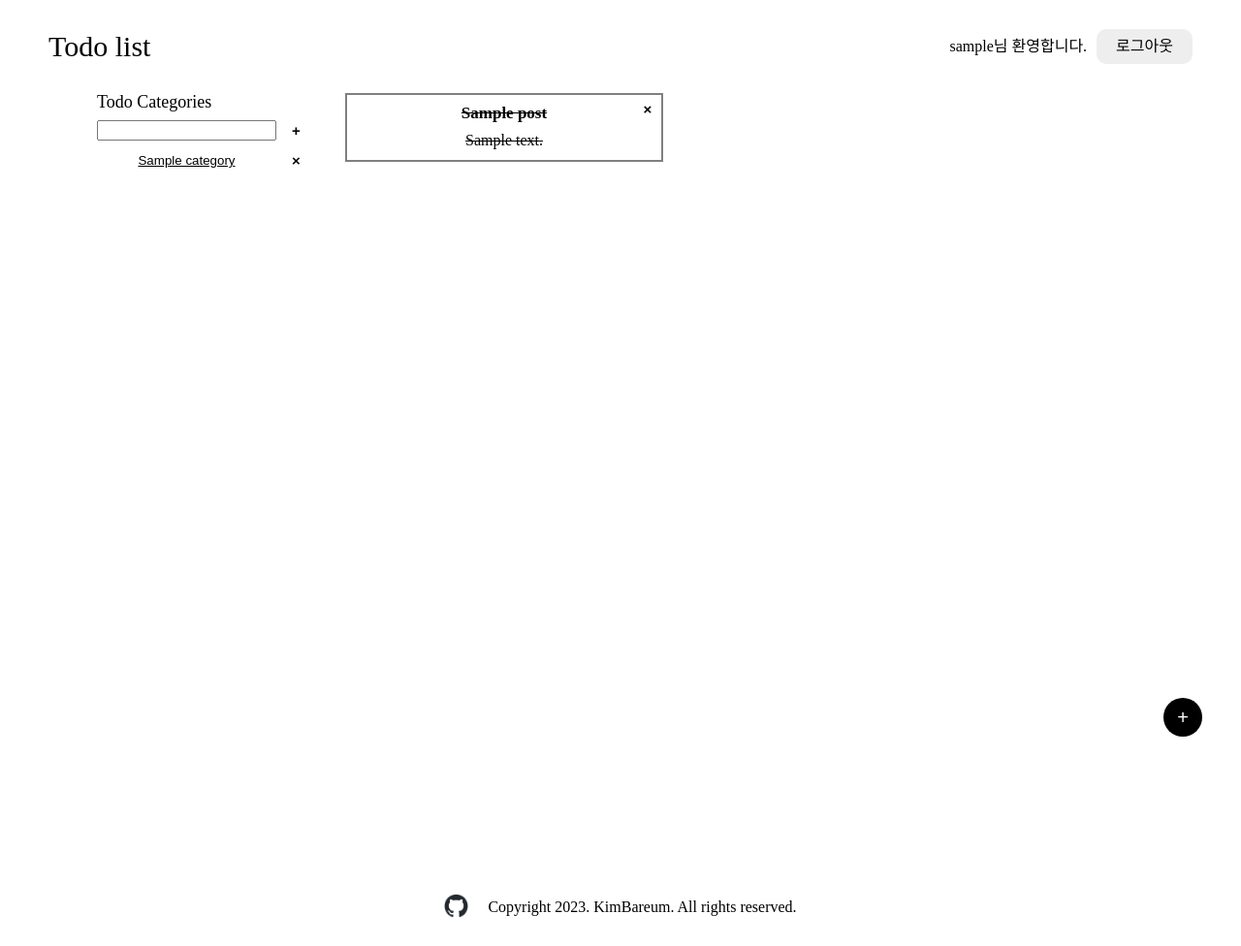
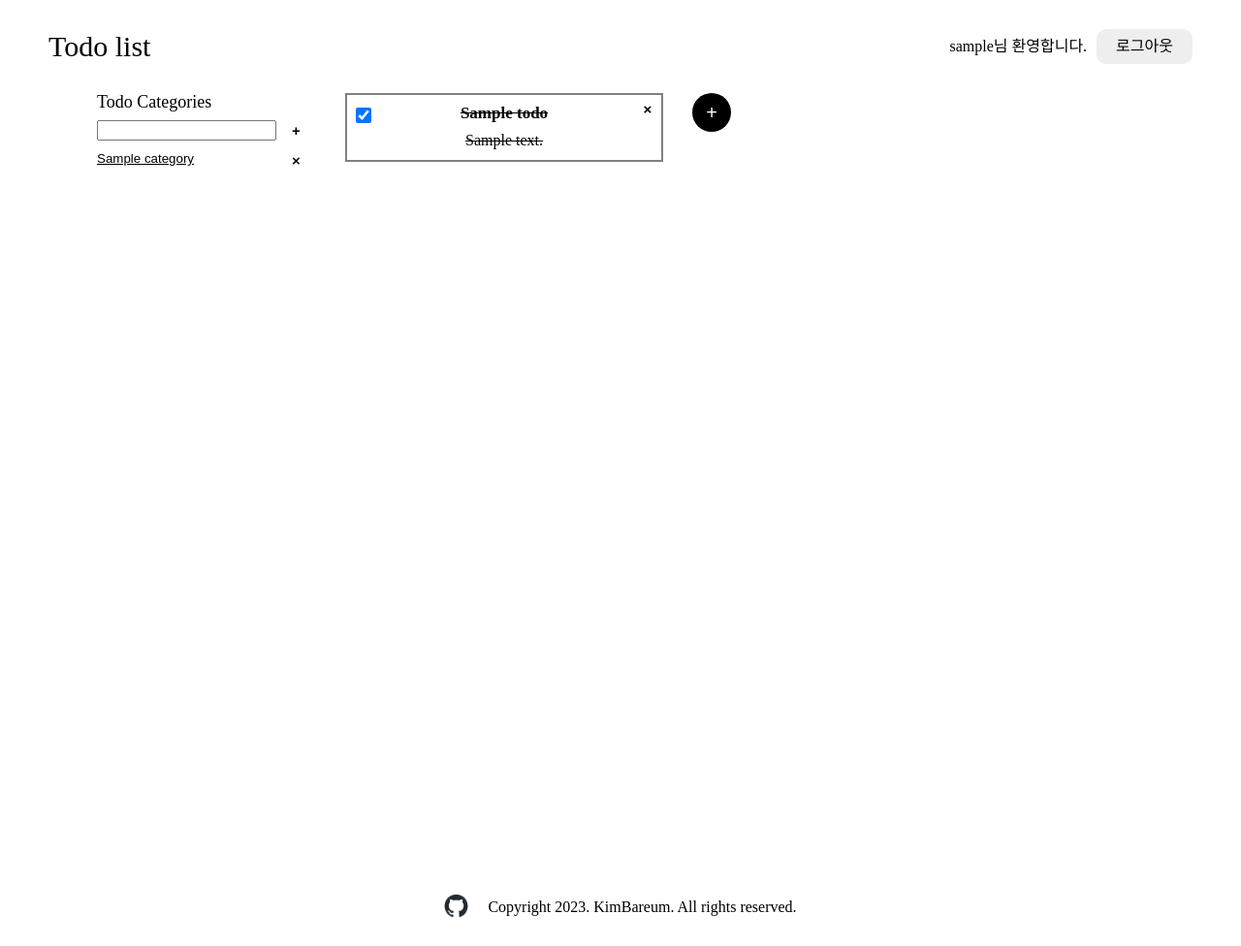
Before and after one commit to kimbareum/Todolist-serversideRender, a Django app: page /todolist/list/ in a window 1280 px wide. Shown: the whole page at 97% size. Run offline with Django 4.2, Linux system fonts and the light colour scheme; a user stored in the database is signed in; tables that the repository leaves empty hold one stand-in row (values such as "Sample post").

Commit message:
서버사이드 렌더링으로 재구성 완료

```diff
--- a/templates/base.html
+++ b/templates/base.html
@@ -15,7 +15,7 @@
 <body>
   <header class="header">
     <h1 class="title">
-      <a href="/">Todo list</a>
+      <a href="{% url 'todolist:index' %}">Todo list</a>
     </h1>
     <nav class="header-button">
     {% if user.is_authenticated %}
@@ -23,7 +23,7 @@
         <a href="{% url 'user:logout' %}">로그아웃</a>
     {% else %}
         <a href="{% url 'user:login' %}">로그인</a>
-        <a href="/signup/">회원가입</a>
+        <a href="{% url 'user:signup' %}">회원가입</a>
     {% endif %}
     </nav>
   </header>
--- a/todolist/admin.py
+++ b/todolist/admin.py
@@ -1,6 +1,6 @@
 from django.contrib import admin
-from .models import Category, Post
+from .models import Category, Todo
 # Register your models here.
 
 admin.site.register(Category)
-admin.site.register(Post)
+admin.site.register(Todo)
--- a/todolist/models.py
+++ b/todolist/models.py
@@ -3,15 +3,15 @@
 
 # Create your models here.
 class Category(models.Model):
-    name = models.CharField(max_length=50)
+    name = models.CharField(max_length=15)
     user = models.ForeignKey(User, on_delete=models.CASCADE)
 
     def __str__(self):
         return f'{self.user} - {self.name}'
 
 
-class Post(models.Model):
-    title = models.CharField(max_length=50)
+class Todo(models.Model):
+    title = models.CharField(max_length=15)
     content = models.TextField()
     is_clear = models.BooleanField(default=False)
     category = models.ForeignKey('Category', on_delete=models.CASCADE)
--- a/todolist/static/css/todo.css
+++ b/todolist/static/css/todo.css
@@ -101,6 +101,14 @@
     line-height: 20px;
 }
 
+.todo-toggle {
+    position: absolute;
+    left: 5px;
+    width: 16px;
+    height: 16px;
+    top: auto;
+}
+
 .todo-delete {
     position: absolute;
     top: 5px;
@@ -118,9 +126,7 @@
 }
 
 .show-editor {
-    position: fixed;
-    right: 40px;
-    bottom: 40px;
+    margin-left: auto;
     background: black;
     color: white;
     border: none;
--- a/todolist/templates/todolist/index.html
+++ b/todolist/templates/todolist/index.html
@@ -9,8 +9,8 @@
       <div class="index-subtitle">
         <h2>여러분의 Todo List를 관리하세요.</h2>
         <div class="index-linkwrap">
-          <a href="/login/">로그인하기</a>
-          <a href="/signup/">시도해보기</a>
+          <a href="{% url 'user:login' %}">로그인하기</a>
+          <a href="{% url 'user:signup' %}">시도해보기</a>
         </div>
       </div>
       <div class="index-description">
--- a/todolist/templates/todolist/todo.html
+++ b/todolist/templates/todolist/todo.html
@@ -9,39 +9,65 @@
       <div class="category-title">
         <h2>Todo Categories</h2>
       </div>
-      <form method="post" class="category-add">
-        <input type="text" id="category_input" name="name" />
+      <form action="{% url 'todolist:category-write' %}" method="post" class="category-add">
+        {% csrf_token %}
+        <input type="text" id="category_input" name="name" required/>
         <button type="submit" class="category-addbtn">&#43;</button>
       </form>
         <div class="category-list">
+        {% if categories %}
           {% for category in categories %}
-          {% if forloop.first %}
-          <div class="category show" category="{{category.pk}}">
+            {% if category.pk == category_id %}
+            <div class="category show">
             {% else %}
-          <div class="category" category="{{category.pk}}">
+            <div class="category">
             {% endif %}
-            <button type="button" class="category-select" category="{{category.pk}}">{{category.name}}</button>
-            <button type="button" class="category-delete" category="{{category.pk}}">&#215;</button>
+              <form action="{% url 'todolist:todo-detail' category_id=category.pk %}" method="get">
+                <button type="submit" class="category-select" category="{{category.pk}}">{{category.name}}</button>
+              </form>
+              <form action="{% url 'todolist:category-delete' category_id=category.pk %}" method="post">
+                {% csrf_token %}
+                <button type="submit" class="category-delete" category="{{category.pk}}">&#215;</button>
+              </form>
             </div>
           {% endfor %}
+        {% else %}
+          <p>카테고리가 없습니다.</p>
+        {% endif %}
         </div>
     </nav>
     <section class="todo-list">
-      {% for post in posts %}
-      {% if post.is_clear %}
-      <div class="todo-box clear" todo-id="{{post.pk}}">
+      {% if todos %}
+        {% for todo in todos %}
+        {% if todo.is_clear %}
+        <div class="todo-box clear">
+          <input type="checkbox" class="todo-toggle" url="{% url 'todolist:todo-toggle' todo_id=todo.pk %}" checked>
         {% else %}
-      <div class="todo-box" todo-id="{{post.pk}}">
+        <div class="todo-box">
+          <input type="checkbox" class="todo-toggle" url="{% url 'todolist:todo-toggle' todo_id=todo.pk %}">
         {% endif %}
-        <h3 class="todo-title">{{post.title}}</h3>
-        <p class="todo-content">{{post.content}}</p>
-        <div class="todo-button">
-          <button type="button" class="todo-delete" todo-id="{{post.pk}}">&#215;</button>
+          <h3 class="todo-title">{{todo.title}}</h3>
+          <p class="todo-content">{{todo.content}}</p>
+          <div >
+            <form action="{% url 'todolist:todo-delete' todo_id=todo.pk %}" method="post" class="todo-button">
+              {% csrf_token %}
+              <button type="submit" class="todo-delete">&#215;</button>
+            </form>
           </div>
         </div>
         {% endfor %}
+        <button type="button" class="show-editor">+</button>
+      {% else %}
+        {% if category_id %}
+          <div class="todo-box">할 일이 없습니다.</div>
+          <button type="button" class="show-editor">+</button>
+        {% else %}
+          <div class="todo-box">카테고리를 생성해주세요.</div>
+        {% endif %}
+      {% endif %}
     </section>
-    <form class="todo-editor" method="post">
+    {% if category_id %}
+    <form class="todo-editor" action="{% url 'todolist:todo-write' category_id=category_id %}" method="post">
       <div class="editor-wrap">
         <label for="editor-title">제목</label>
         <input
@@ -59,15 +85,50 @@
           <button type="submit" class="editor-submit">완료</button>
         </div>
       </div>
+      {% csrf_token %}
       </form>
-    <button type="button" class="show-editor">+</button>
+    {% endif %}
   </main>
 {% endblock body %}
 {% block js %}
   <script>
+    if ("{{ category_id }}" !== "None") {
       const csrfToken = "{{ csrf_token }}";
+      const todoEditor = document.querySelector(".todo-editor");
+      const showEditorBtn = document.querySelector(".show-editor");
+      const closeEditorBtn = document.querySelector(".editor-cancle");
+      const todoToggle = document.querySelectorAll(".todo-toggle");
+
+      const editorToggle = () => {
+          todoEditor.classList.toggle("show");
+          if (todoEditor.classList.contains("show")){
+              todoEditor.querySelector("input").focus();
+          }
+      }
+      showEditorBtn.addEventListener("click", () => {
+          editorToggle();
+      })
+
+      closeEditorBtn.addEventListener("click", () => {
+          editorToggle();
+      })
+      todoToggle.forEach((checkBox) => {
+      const box = checkBox.parentElement
+      const url = checkBox.getAttribute("url")
+      checkBox.addEventListener("change", ()=>{
+        fetch(url,{
+          method: "post",
+          headers: {
+              "X-CSRFToken": csrfToken
+          },
+              redirect: "follow",
+          })
+        box.classList.toggle("clear");
+        })
+      })
+    }
   </script>
-  <script src="{% static '/js/todo.js' %}" type="module"></script>
+{# <script src="{% static '/js/todo.js' %}" type="module"></script> #}
 {% endblock js %}
 </body>
 </html>
--- a/todolist/urls.py
+++ b/todolist/urls.py
@@ -6,19 +6,10 @@
 urlpatterns = [
     path('', views.Index.as_view(), name='index'),
     path('list/', views.TodoList.as_view(), name='todo'),
-    # path('', views.index), # FBV
-    # path('', views.Index.as_view(), name='list'), # CBV
-    # path('write/', views.write, name='write'),
-    # 제네릭뷰
-    # path('', views.List.as_view(), name='list'),
-    # path('write/', views.Write.as_view(), name='write'),
-    # path('detail/<int:post_id>/', views.DetailView.as_view(), name='detail'),
-    # path('detail/<int:pk>/edit', views.Update.as_view(), name='edit'),
-    # path('detail/<int:pk>/delete', views.Delete.as_view(), name='delete'),
-    # # 코멘트
-    # path('detail/<int:post_id>/comment/write', views.CommentWrite.as_view(), name='cm-write'),
-    # path('detail/comment/<int:comment_id>/delete', views.CommentDelete.as_view(), name='cm-delete'),
-    # # 태그
-    # path('detail/<int:post_id>/tag/write', views.HashTagWrite.as_view(), name='tag-write'),
-    # path('detail/tag/<int:hashTag_id>/delete', views.HashTagDelete.as_view(), name='tag-delete'),
+    path('list/<int:category_id>', views.TodoList.as_view(), name='todo-detail'),
+    path('list/write', views.CategoryWrite.as_view(), name='category-write'),
+    path('list/<int:category_id>/delete', views.CategoryDelete.as_view(), name='category-delete'),
+    path('list/<int:category_id>/todo/write', views.TodoWrite.as_view(), name='todo-write'),
+    path('list/todo/<int:todo_id>/delete', views.TodoDelete.as_view(), name='todo-delete'),
+    path('list/todo/<int:todo_id>/toggle', views.TodoClearToggle.as_view(), name='todo-toggle'),
 ]
--- a/todolist/views.py
+++ b/todolist/views.py
@@ -1,30 +1,88 @@
 from django.shortcuts import render, redirect
 from django.views import View
-# from django.contrib.auth.decorators import login_required
 from django.contrib.auth.mixins import LoginRequiredMixin
-from .models import Category, Post
+from django.http import JsonResponse
+
+from .models import Category, Todo
+from .forms import CategoryForm, TodoForm
 
 
 # Create your views here.
 class Index(View):
 
     def get(self, request):
+        if request.user.is_authenticated:
+            return redirect('todolist:todo')
         return render(request, 'todolist/index.html')
 
 
 class TodoList(LoginRequiredMixin, View):
 
-    def get(self, request):
+    def get(self, request, category_id=None):
         user = request.user
         categories = Category.objects.filter(user=user)[::-1]
-        try:
-            posts = Post.objects.filter(category=categories[0].pk)[::-1]
-        except:
-            posts = {}
+        if categories:
+            if category_id is None:
+                category_id = categories[0].pk
+            todos = Todo.objects.filter(category=category_id)
+        else:
+            todos = {}
 
         context = {
             'categories': categories,
-            'posts': posts,
+            'todos': todos,
+            'category_id': category_id,
         }
 
         return render(request, 'todolist/todo.html', context)
+
+
+class CategoryWrite(View):
+
+    def post(self, request):
+        form = CategoryForm(request.POST)
+        if form.is_valid():
+            user = request.user
+            name = form.cleaned_data['name']
+            category = Category.objects.create(name=name, user=user)
+            return redirect(f'todolist:todo-detail', category_id=category.pk)
+
+
+class CategoryDelete(View):
+
+    def post(self, request, category_id):
+        category = Category.objects.get(pk=category_id)
+        category.delete()
+        return redirect('todolist:todo')
+
+
+class TodoWrite(View):
+
+    def post(self, request, category_id):
+        form = TodoForm(request.POST)
+        if form.is_valid():
+            category = Category.objects.get(pk=category_id)
+            title = form.cleaned_data['title']
+            content = form.cleaned_data['content']
+            todo = Todo.objects.create(title=title, content=content, category=category)
+            return redirect('todolist:todo-detail', category_id=category_id)
+
+
+class TodoDelete(View):
+
+    def post(self, request, todo_id):
+        todo = Todo.objects.get(pk=todo_id)
+        category_id = todo.category.id
+        todo.delete()
+        return redirect('todolist:todo-detail', category_id=category_id)
+
+
+class TodoClearToggle(View):
+
+    def post(self, request, todo_id):
+        todo = Todo.objects.get(pk=todo_id)
+        todo.is_clear = not todo.is_clear
+        todo.save()
+        category_id = todo.category.id
+        return JsonResponse({'is_clear': todo.is_clear})
+        # return redirect('todolist:todo-detail', category_id=category_id)
--- a/user/models.py
+++ b/user/models.py
@@ -4,7 +4,7 @@
 
 # Create your models here.
 class User(AbstractUser):
-    nickname = models.CharField(max_length=50)
+    nickname = models.CharField(max_length=15)
 
     def __str__(self):
         return self.username
--- a/user/templates/user/login.html
+++ b/user/templates/user/login.html
@@ -5,7 +5,7 @@
 {% endblock head %}
 {% block body %}
   <main class="login-main">
-    <form class="login-form" action="" method="post" novalidate>
+    <form class="login-form" action="" method="post">
         {% csrf_token %}
         <div class="login-input">
           <label for="id_username">사용자 이름</label>
--- a/user/urls.py
+++ b/user/urls.py
@@ -7,20 +7,5 @@
 urlpatterns = [
     path("login/", views.CustomLogin.as_view(), name='login'),
     path("logout/", LogoutView.as_view(next_page="todolist:index"), name='logout'),
-    # path('', views.Index.as_view(), name='index'),
-    # path('', views.index), # FBV
-    # path('', views.Index.as_view(), name='list'), # CBV
-    # path('write/', views.write, name='write'),
-    # 제네릭뷰
-    # path('', views.List.as_view(), name='list'),
-    # path('write/', views.Write.as_view(), name='write'),
-    # path('detail/<int:post_id>/', views.DetailView.as_view(), name='detail'),
-    # path('detail/<int:pk>/edit', views.Update.as_view(), name='edit'),
-    # path('detail/<int:pk>/delete', views.Delete.as_view(), name='delete'),
-    # # 코멘트
-    # path('detail/<int:post_id>/comment/write', views.CommentWrite.as_view(), name='cm-write'),
-    # path('detail/comment/<int:comment_id>/delete', views.CommentDelete.as_view(), name='cm-delete'),
-    # # 태그
-    # path('detail/<int:post_id>/tag/write', views.HashTagWrite.as_view(), name='tag-write'),
-    # path('detail/tag/<int:hashTag_id>/delete', views.HashTagDelete.as_view(), name='tag-delete'),
+    path("signup/", views.SignUp.as_view(), name='signup'),
 ]
```
Also changed, not shown: todolist/forms.py (added, +16 -0 lines), todolist/templates/todolist/signup.html (deleted, +0 -34 lines), user/forms.py (+23 -9 lines), user/templates/user/signup.html (added, +34 -0 lines), user/views.py (+29 -2 lines), todolist/migrations/0002_rename_post_todo.py (added), todolist/migrations/0003_alter_category_name_alter_todo_title.py (added), user/migrations/0002_alter_user_nickname.py (added). Lines whose indentation alone changed are shown as unchanged.
